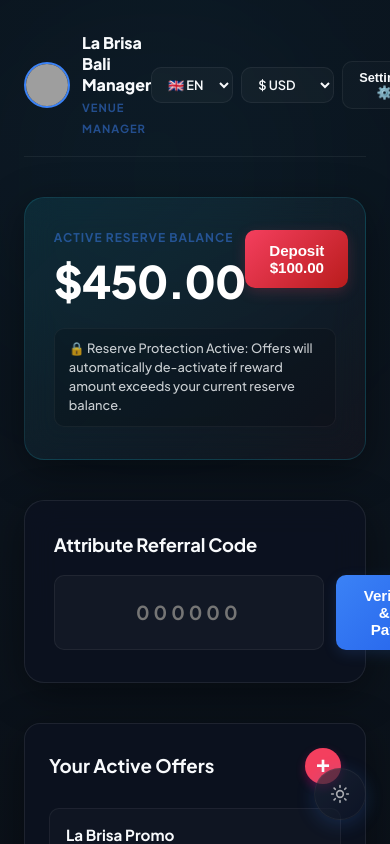
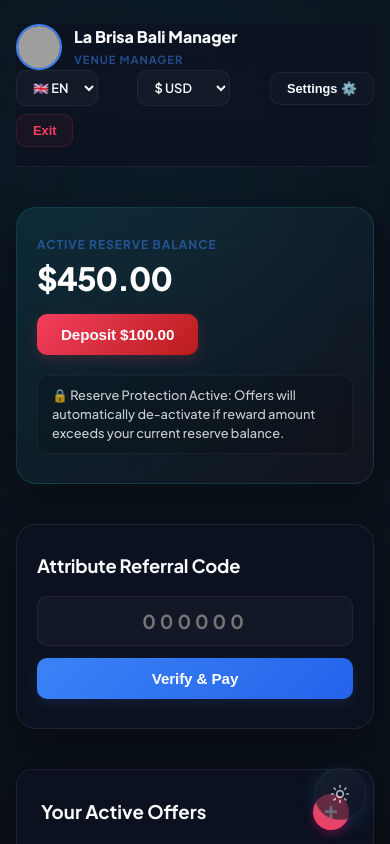
Before and after one commit to mak799711-arch/Agent_Core, a Next.js app: page /business in a window 390 px wide. Shown: the top 844 px of the page. Built offline with nearby package versions, Linux system fonts and the light colour scheme; grey boxes are pictures that could not be loaded.

Commit message:
feat: implement mobile responsiveness for screens down to 320px

```diff
--- a/src/app/business/page.tsx
+++ b/src/app/business/page.tsx
@@ -484,7 +484,7 @@ export default function BusinessDashboard() {
       minHeight: '100vh',
       background: 'radial-gradient(circle at 50% 0%, rgba(34, 211, 238, 0.04) 0%, #090a0f 100%)',
       color: 'var(--foreground)',
-      padding: '2rem 1.5rem',
+      padding: 'var(--layout-padding)',
       paddingBottom: '6rem',
       position: 'relative',
       overflow: 'hidden'
@@ -503,10 +503,11 @@ export default function BusinessDashboard() {
       }} />
 
       {/* Header */}
-      <header style={{
+      <header className="glass-header" style={{
         display: 'flex',
+        flexDirection: 'var(--header-flex-direction)' as any,
         justifyContent: 'space-between',
-        alignItems: 'center',
+        alignItems: 'var(--header-align-items)' as any,
         marginBottom: '2.5rem',
         paddingBottom: '1.2rem',
         borderBottom: '1px solid var(--surface-border)',
@@ -528,7 +529,14 @@ export default function BusinessDashboard() {
           </div>
         </div>
 
-        <div style={{ display: 'flex', alignItems: 'center', gap: '0.5rem' }}>
+        <div style={{
+          display: 'flex',
+          alignItems: 'center',
+          gap: '0.5rem',
+          flexWrap: 'wrap',
+          width: 'var(--header-right-width)' as any,
+          justifyContent: 'var(--header-right-justify)' as any
+        }}>
           {/* Language Selector */}
           <select
             value={lang}
@@ -637,15 +645,15 @@ export default function BusinessDashboard() {
 
         {/* Reserve Protection Widget */}
         <div className="glass-panel" style={{
-          padding: '2rem 1.8rem',
+          padding: 'var(--panel-padding)',
           background: 'linear-gradient(135deg, rgba(34, 211, 238, 0.1) 0%, rgba(244, 63, 94, 0.03) 100%)',
           borderRadius: '20px',
           border: '1px solid rgba(34, 211, 238, 0.15)'
         }}>
-          <div style={{ display: 'flex', justifyContent: 'space-between', alignItems: 'flex-start', marginBottom: '1.2rem' }}>
+          <div style={{ display: 'flex', flexWrap: 'wrap', justifyContent: 'space-between', alignItems: 'flex-start', marginBottom: '1.2rem', gap: '1rem' }}>
             <div>
               <span style={{ fontSize: '0.75rem', opacity: 0.5, display: 'block', marginBottom: '0.4rem', fontWeight: 700, textTransform: 'uppercase', letterSpacing: '1px', color: 'var(--primary)' }}>{t.balanceLabel}</span>
-              <h2 style={{ fontSize: '2.8rem', fontWeight: 800, color: '#ffffff', letterSpacing: '-1px' }}>
+              <h2 style={{ fontSize: 'var(--earnings-font-size)', fontWeight: 800, color: '#ffffff', letterSpacing: '-1px', margin: 0 }}>
                 {user && formatCurrency(balance, user.currency)}
               </h2>
             </div>
@@ -671,7 +679,7 @@ export default function BusinessDashboard() {
         </div>
 
         {/* Confirm Referral Code Form */}
-        <div className="glass-panel" style={{ padding: '2rem 1.8rem', borderRadius: '20px' }}>
+        <div className="glass-panel" style={{ padding: 'var(--panel-padding)', borderRadius: '20px' }}>
           <h3 style={{ marginBottom: '1.2rem', fontSize: '1.15rem', fontWeight: 700, letterSpacing: '-0.2px' }}>{t.attributeTitle}</h3>
 
           {statusMessage && (
@@ -689,7 +697,7 @@ export default function BusinessDashboard() {
             </div>
           )}
 
-          <form onSubmit={handleConfirmReferral} style={{ display: 'flex', gap: '0.75rem' }}>
+          <form onSubmit={handleConfirmReferral} style={{ display: 'flex', flexWrap: 'wrap', gap: '0.75rem' }}>
             <input
               type="text"
               value={shortCode}
@@ -698,14 +706,14 @@ export default function BusinessDashboard() {
               required
               maxLength={6}
               style={{
-                flex: 1,
+                flex: '1 1 200px',
                 fontSize: '1.2rem',
                 letterSpacing: '4px',
                 textAlign: 'center',
                 fontWeight: 700
               }}
             />
-            <button type="submit" className="btn-primary" style={{ padding: '12px 28px', borderRadius: '10px' }}>
+            <button type="submit" className="btn-primary" style={{ flex: '1 1 120px', padding: '12px 28px', borderRadius: '10px' }}>
               {t.verifyBtn}
             </button>
           </form>
--- a/src/app/checkout/page.tsx
+++ b/src/app/checkout/page.tsx
@@ -194,11 +194,11 @@ function CheckoutContent() {
   }
 
   return (
-    <div style={{ minHeight: '100vh', display: 'flex', alignItems: 'center', justifyContent: 'center', background: 'var(--bg-gradient)', padding: '1.5rem', position: 'relative', overflow: 'hidden' }}>
+    <div style={{ minHeight: '100vh', display: 'flex', alignItems: 'center', justifyContent: 'center', background: 'var(--bg-gradient)', padding: 'var(--layout-padding)', position: 'relative', overflow: 'hidden' }}>
       <div style={{ position: 'absolute', width: '300px', height: '300px', background: 'var(--ambient-glow)', filter: 'blur(80px)', borderRadius: '50%', top: '20%', left: '10%', pointerEvents: 'none' }} />
       <div style={{ position: 'absolute', width: '300px', height: '300px', background: 'var(--ambient-glow)', filter: 'blur(80px)', borderRadius: '50%', bottom: '20%', right: '10%', pointerEvents: 'none' }} />
 
-      <div className="glass-panel" style={{ width: '100%', maxWidth: '460px', padding: '2.5rem 2rem', boxShadow: 'var(--card-shadow)', borderRadius: '24px', zIndex: 1, border: '1px solid var(--glass-border)' }}>
+      <div className="glass-panel" style={{ width: '100%', maxWidth: '460px', padding: 'var(--panel-padding)', boxShadow: 'var(--card-shadow)', borderRadius: '24px', zIndex: 1, border: '1px solid var(--glass-border)' }}>
 
         {!paymentSuccess ? (
           <>
--- a/src/app/globals.css
+++ b/src/app/globals.css
@@ -18,7 +18,63 @@
   --card-shadow: 0 10px 40px rgba(0, 0, 0, 0.4);
   --bg-gradient: radial-gradient(circle at 50% 0%, rgba(59, 130, 246, 0.04) 0%, #0b0f19 100%);
   --ambient-glow: rgba(59, 130, 246, 0.03);
+
+  /* Responsive Layout Variables */
+  --layout-padding: 3rem 2.5rem;
+  --header-padding: 1rem 1.5rem;
+  --header-margin-top: -2rem;
+  --header-margin-horizontal: -1.5rem;
+  --header-flex-direction: row;
+  --header-align-items: center;
+  --header-right-width: auto;
+  --header-right-justify: flex-end;
+  --panel-padding: 3rem 2.5rem;
+  --title-size: 3.5rem;
+  --h2-size: 2.2rem;
+  --earnings-font-size: 2.8rem;
+  --onboarding-step-display: inline;
+  --onboarding-title-size: 1.8rem;
+  --card-font-size: 1.5rem;
+  --card-letter-spacing: 2.5px;
+  --admin-padding: 3rem 2.5rem;
+  --admin-title-size: 2.2rem;
+  --admin-metric-padding: 2.2rem 2rem;
+  --admin-metric-value-size: 2.5rem;
+  --tabs-display: inline-flex;
+  --tabs-padding: 6px;
+  --tabs-margin-bottom: 3rem;
+  --tabs-border-radius: 20px;
 }
+
+@media (max-width: 768px) {
+  :root {
+    --layout-padding: 1.5rem 1rem;
+    --header-padding: 1rem 1rem;
+    --header-margin-top: -1rem;
+    --header-margin-horizontal: -1rem;
+    --header-flex-direction: column;
+    --header-align-items: stretch;
+    --header-right-width: 100%;
+    --header-right-justify: space-between;
+    --panel-padding: 1.8rem 1.25rem;
+    --title-size: 2.2rem;
+    --h2-size: 1.6rem;
+    --earnings-font-size: 2rem;
+    --onboarding-step-display: none;
+    --onboarding-title-size: 1.4rem;
+    --card-font-size: 1.1rem;
+    --card-letter-spacing: 1.5px;
+    --admin-padding: 1.5rem 1rem;
+    --admin-title-size: 1.6rem;
+    --admin-metric-padding: 1.5rem 1.25rem;
+    --admin-metric-value-size: 1.8rem;
+    --tabs-display: flex;
+    --tabs-padding: 4px;
+    --tabs-margin-bottom: 1.5rem;
+    --tabs-border-radius: 14px;
+  }
+}
+
 
 /* Dark Theme Explicit */
 html[data-theme="dark"] {
@@ -253,3 +309,41 @@ textarea:focus {
     opacity: 0;
   }
 }
+
+/* Responsive Table and List Scroll Utility */
+.table-wrapper {
+  width: 100%;
+  overflow-x: auto;
+  -webkit-overflow-scrolling: touch;
+  border-radius: 12px;
+  border: 1px solid var(--surface-border);
+  margin-bottom: 1.5rem;
+}
+
+.table-wrapper table {
+  min-width: 600px;
+  width: 100%;
+  border-collapse: collapse;
+}
+
+.mobile-scroll-x {
+  overflow-x: auto;
+  -webkit-overflow-scrolling: touch;
+  max-width: 100%;
+  display: flex !important;
+  scrollbar-width: none; /* Hide scrollbar for standard look */
+}
+.mobile-scroll-x::-webkit-scrollbar {
+  display: none; /* Hide scrollbar for Webkit */
+}
+
+/* Base Responsive Page Container */
+.page-container {
+  min-height: 100vh;
+  background: var(--bg-gradient);
+  color: var(--foreground);
+  padding: var(--layout-padding);
+  padding-bottom: 6rem;
+  position: relative;
+  overflow: hidden;
+}
--- a/src/app/page.tsx
+++ b/src/app/page.tsx
@@ -7,7 +7,7 @@ export default function Home() {
       alignItems: 'center',
       justifyContent: 'center',
       background: 'var(--bg-gradient)',
-      padding: '2rem',
+      padding: 'var(--layout-padding)',
       textAlign: 'center',
       position: 'relative',
       overflow: 'hidden'
@@ -56,7 +56,7 @@ export default function Home() {
         </div>
 
         <h1 style={{
-          fontSize: '3.5rem',
+          fontSize: 'var(--title-size)',
           fontWeight: 800,
           letterSpacing: '-1.5px',
           lineHeight: '1.1',
```
Also changed, not shown: src/app/admin/page.tsx (+30 -23 lines), src/app/login/page.tsx (+8 -8 lines), src/app/onboarding/page.tsx (+34 -28 lines), src/app/partner/page.tsx (+22 -13 lines).
